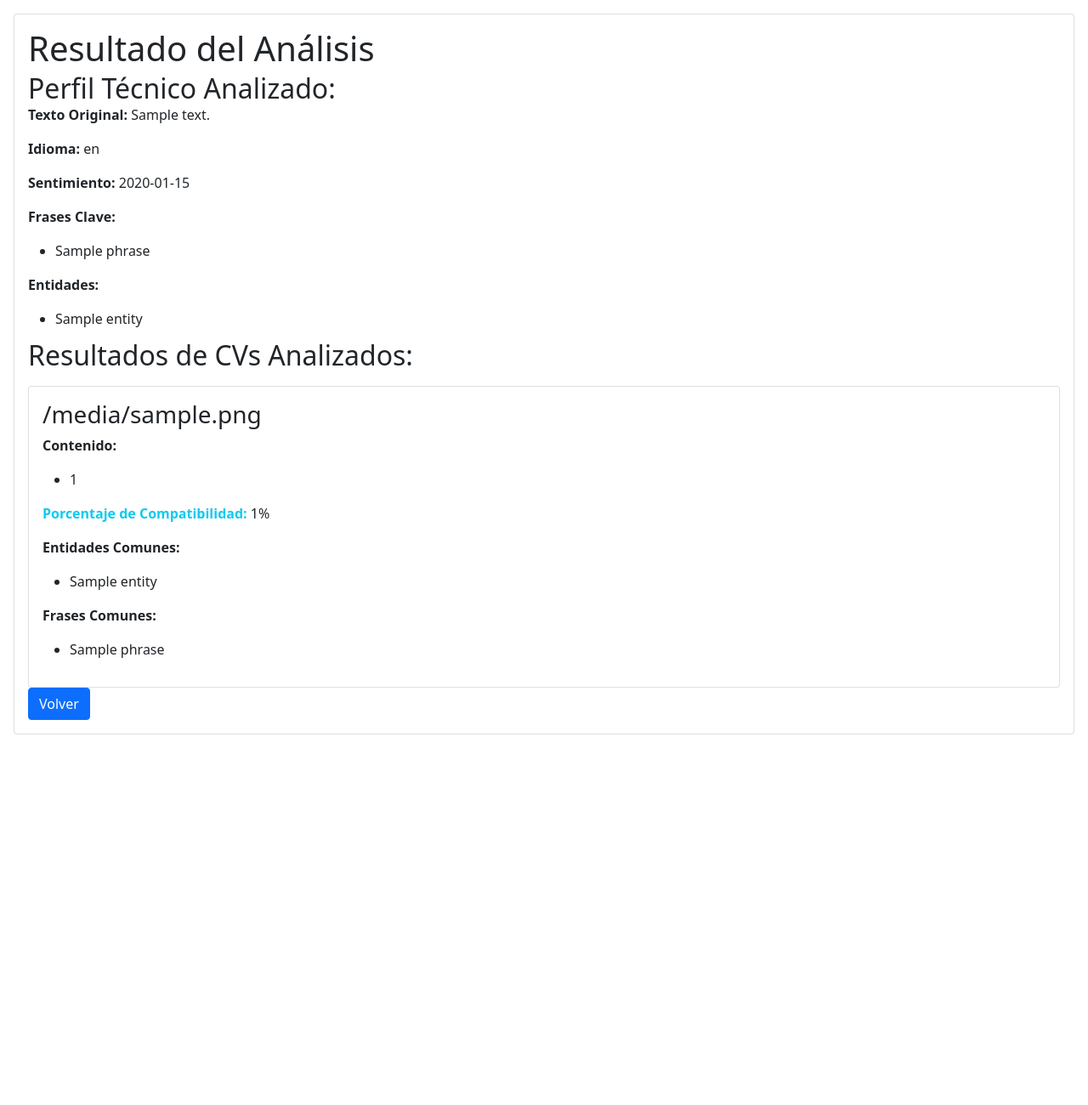
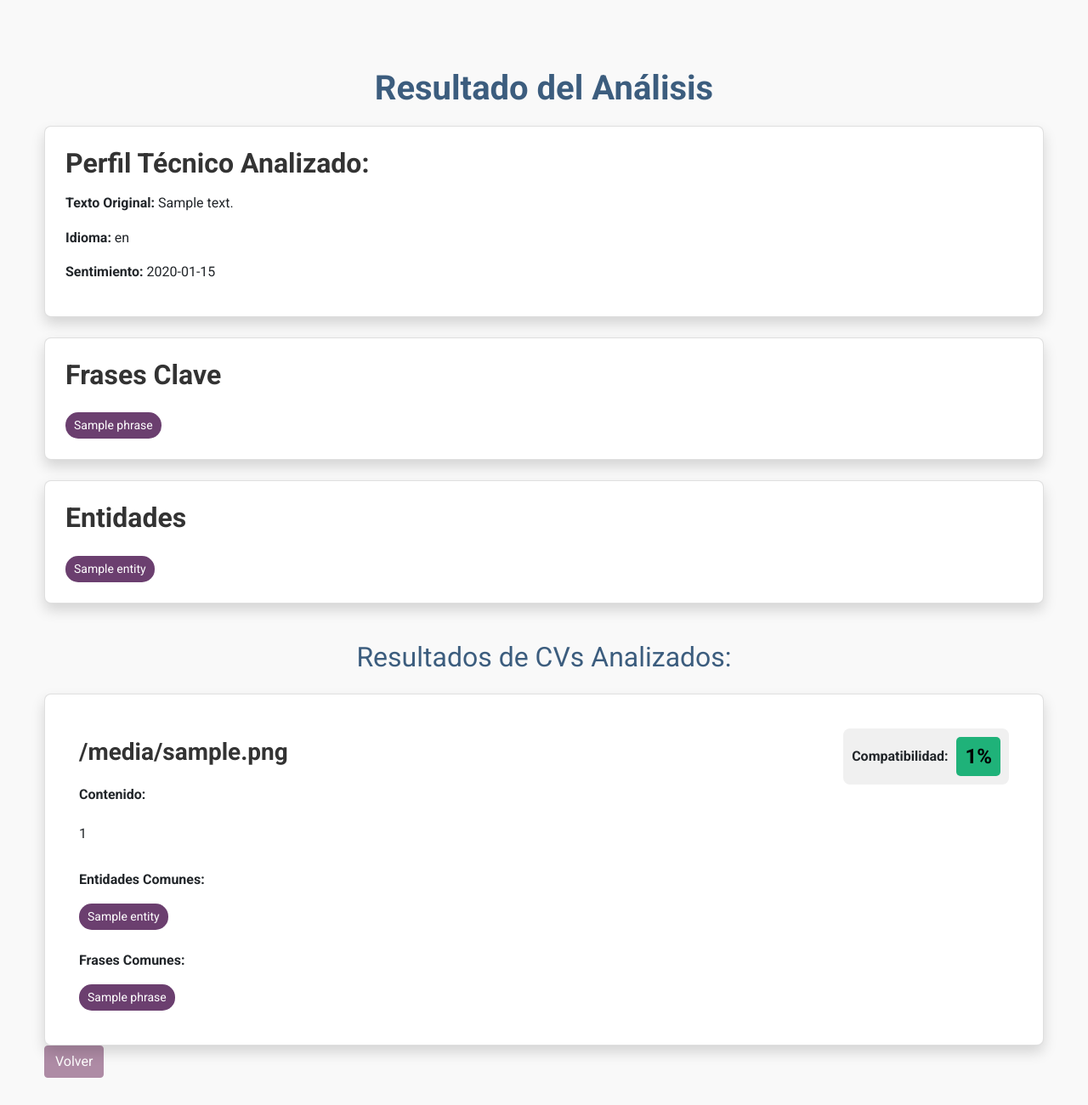
Before and after one commit to AlanCienega/ghost-wise, a Flask app: template templates/result.html in a window 1280 px wide. Shown: the whole page at 85% size. Before the commit the page ends 864 px from the top, so only its background shows below. Run offline with Flask 3, Linux system fonts and the light colour scheme; the template is opened without the code that fills it: most values are stand-ins (such as "Sample title", 1, 10 or a date in 2020).

Commit message:
feat: results.html design

```diff
--- a/static/style.css
+++ b/static/style.css
@@ -0,0 +1,115 @@
+body {
+    font-family: 'Roboto', sans-serif;
+    background-color: #f9f9f9;
+    margin: 0;
+    padding: 2rem;
+}
+
+.container {
+    max-width: 1200px;
+    margin: auto;
+}
+
+.form-label {
+    font-weight: bold;
+}
+
+.btn-primary {
+    background-color: #ae8ba5;
+    border-color: #ae8ba5;
+}
+.btn-primary:hover {
+    background-color: #6b3f6f;
+    border-color: #545b62;
+}
+
+h1, h2 {
+    color: #3c5d7e;
+}
+
+#profile {
+    margin-top: 1rem;
+}
+
+.title {
+    font-weight: 700;
+    margin-bottom: 20px;
+}
+
+.subtitle {
+    font-weight: 700;
+    margin-bottom: 15px;
+    color: #333;
+}
+
+.card {
+    background-color: #fff;
+    border-radius: 8px;
+    box-shadow: 0 2px 4px rgba(0, 0, 0, 0.1);
+}
+
+.tags-container {
+    display: flex;
+    flex-wrap: wrap;
+    gap: 10px;
+    margin-top: 10px;
+}
+
+.tag {
+    background-color: #6b3f6f;
+    color: #fff;
+    padding: 5px 10px;
+    border-radius: 15px;
+    font-size: 14px;
+    display: inline-block;
+    transition: background-color 0.3s ease;
+    cursor: pointer;
+}
+
+.tag:hover {
+    background-color: #6b3f6f;
+}
+
+.card-body ul {
+    list-style: none;
+    padding-left: 0;
+}
+
+.card-body li {
+    padding: 5px 0;
+}
+
+.card-title {
+    font-weight: 700;
+    color: #333;
+    margin-bottom: 10px;
+}
+.text-info {
+    font-weight: bold;
+}
+
+.compatibility-card {
+    display: flex;
+    align-items: center;
+    background-color: #f0f0f0;
+    padding: 10px;
+    border-radius: 8px;
+}
+
+.compatibility-card strong {
+    margin-right: 10px;
+}
+
+.compatibility-value {
+    background-color: #1fb279;
+    color: #000;
+    font-size: 24px;
+    font-weight: bold;
+    padding: 5px 10px;
+    border-radius: 5px;
+}
+
+.justified {
+    text-align: justify;
+    line-height: 1.6;
+}
--- a/templates/index.html
+++ b/templates/index.html
@@ -1,5 +1,5 @@
 <!DOCTYPE html>
-<html lang="en">
+<html lang="es">
   <head>
     <meta charset="UTF-8" />
     <meta name="viewport" content="width=device-width, initial-scale=1.0" />
--- a/templates/result.html
+++ b/templates/result.html
@@ -8,66 +8,82 @@
       href="https://cdn.jsdelivr.net/npm/bootstrap@5.0.2/dist/css/bootstrap.min.css"
       rel="stylesheet"
       integrity="sha384-EVSTQN3/azprG1Anm3QDgpJLIm9Nao0Yz1ztcQTwFspd3yD65VohhpuuCOmLASjC"
-      crossorigin="anonymous"
-    />
+      crossorigin="anonymous"/>
+    <link href="https://fonts.googleapis.com/css2?family=Roboto:wght@400;700&display=swap" rel="stylesheet">
+    <link rel="stylesheet" href="../static/style.css" />
   </head>
-  <body class="m-3">
-    <div class="card">
-      <div class="card-body">
-        <h1 class="card-title">Resultado del Análisis</h1>
+  <body>
+    <div class="container mt-5">
+      <h1 class="title text-center"">Resultado del Análisis</h1>
 
-        <h2 class="card-subtitle">Perfil Técnico Analizado:</h2>
-        <p><strong>Texto Original:</strong> {{ profile_analysis.original_text }}</p>
+      <div class="card mx-auto p-4 shadow">
+
+        <h2 class="subtitle">Perfil Técnico Analizado:</h2>
+        <p class="justified"><strong>Texto Original:</strong> {{ profile_analysis.original_text }}</p>
         <p><strong>Idioma:</strong> {{ profile_analysis.language }}</p>
         <p><strong>Sentimiento:</strong> {{ profile_analysis.sentiment }}</p>
-        <p><strong>Frases Clave:</strong>
-          <ul>
+      </div>
+
+      <div class="card mt-4 p-4 shadow">
+        <h2 class="subtitle">Frases Clave</h2>
+        <div class="tags-container">
             {% for phrase in profile_analysis.key_phrases %}
-              <li>{{ phrase }}</li>
+              <span class="tag">{{ phrase }}</span>
             {% endfor %}
-          </ul>
-        </p>
-        <p><strong>Entidades:</strong>
-          <ul>
-            {% for entity in profile_analysis.entities %}
-              <li>{{ entity }}</li>
-            {% endfor %}
-          </ul>
-        </p>
+        </div>
+      </div>
 
-        <h2 class="card-subtitle">Resultados de CVs Analizados:</h2>
+      <div class="card mt-4 p-4 shadow">
+        <h2 class="subtitle">Entidades</h2>
+        <div class="tags-container">
+          {% for entity in profile_analysis.entities %}
+            <span class="tag">{{ entity }}</span>
+          {% endfor %}
+        </div>
+      </div>
+
+    </div>
+
+    <div class="container mt-5">
+        <h2 class="card-subtitle text-center">Resultados de CVs Analizados:</h2>
         {% for result in compatibility_results %}
-          <div class="card mt-3">
+
+          <div class="card mt-4 p-4 shadow">
             <div class="card-body">
-              <h3 class="card-title">{{ result.cv_filename }}</h3>
+              <div class="d-flex justify-content-between align-items-center">
+                <h3 class="card-title">{{ result.cv_filename }}</h3>
+                <div class="compatibility-card">
+                  <strong>Compatibilidad:</strong>
+                  <div class="compatibility-value">{{ result.compatibility_percentage }}%</div>
+                </div>
+              </div>
               <p><strong>Contenido:</strong>
                 <ul>
                   {% for page in result.cv_analysis.text %}
-                    <li>{{ page }}</li>
+                    <li class="justified">{{ page }}</li>
                   {% endfor %}
                 </ul>
               </p>
-              <p><strong class="text-info">Porcentaje de Compatibilidad:</strong> {{ result.compatibility_percentage }}%</p>
-              <p><strong>Entidades Comunes:</strong>
-                <ul>
+              <!-- <p><strong class="text-info">Porcentaje de Compatibilidad:</strong> {{ result.compatibility_percentage }}%</p> -->
+              <p class="mt-4"><strong>Entidades Comunes:</strong></p>
+                <div class="tags-container">
                   {% for entity in result.common_entities %}
-                    <li>{{ entity }}</li>
+                    <span class="tag">{{ entity }}</span>
                   {% endfor %}
-                </ul>
-              </p>
-              <p><strong>Frases Comunes:</strong>
-                <ul>
+                </div>
+
+              <p class="mt-4"><strong>Frases Comunes:</strong></p>
+                <div class="tags-container">
                   {% for phrase in result.common_phrases %}
-                    <li>{{ phrase }}</li>
+                    <span class="tag">{{ phrase }}</span>
                   {% endfor %}
-                </ul>
-              </p>
+                </div>
+
             </div>
           </div>
         {% endfor %}
 
         <a class="btn btn-primary" href="javascript:history.back()">Volver</a>
       </div>
-    </div>
   </body>
 </html>
```
Also changed, not shown: 1 other file.
